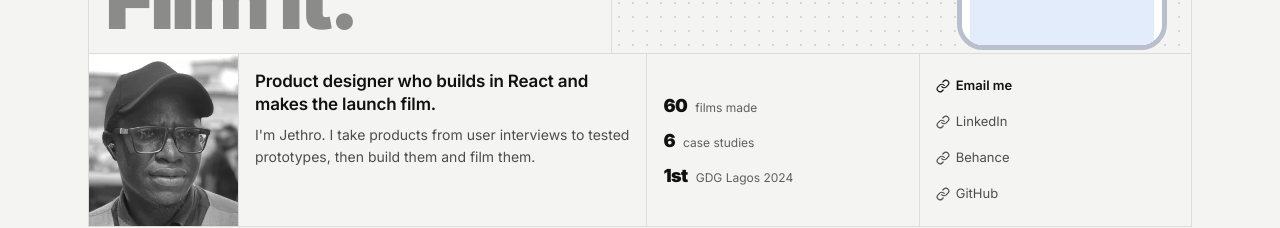
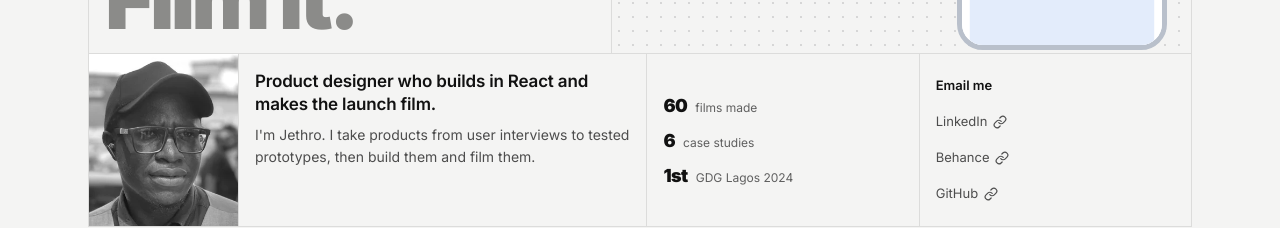
Before and after one commit to JetflowUX/myportfolio, a Next.js app: page / in a window 1280 px wide. Shown: the part 560-788 px from the top of the page. Built offline with nearby package versions, Linux system fonts and the light colour scheme.

Commit message:
Hero links: no icon on Email me; the link icon after LinkedIn, Behance and GitHub
Co-Authored-By: Claude Opus 5.5 <noreply@anthropic.com>

```diff
--- a/components/hero-process.tsx
+++ b/components/hero-process.tsx
@@ -234,9 +234,7 @@ export function HeroProcess({
         </dl>
         <ul className="col-span-2 flex flex-wrap items-center gap-x-5 gap-y-1 border-b border-r border-border p-4 text-[13px] sm:col-span-3 lg:col-span-1 lg:flex-col lg:items-start lg:justify-center">
           <li>
-            {/* a link icon before each, so they read as links (his ask, 2026-11-03) */}
-            <a href="mailto:adebisireuel@gmail.com" className="inline-flex min-h-[32px] items-center gap-1.5 font-semibold hover:underline">
-              <LinkIcon className="h-3.5 w-3.5 shrink-0" aria-hidden />
+            <a href="mailto:adebisireuel@gmail.com" className="inline-flex min-h-[32px] items-center font-semibold hover:underline">
               Email me
             </a>
           </li>
@@ -247,8 +245,9 @@ export function HeroProcess({
           ].map(([k, href]) => (
             <li key={k}>
               <a href={href} target="_blank" rel="noreferrer" className="inline-flex min-h-[32px] items-center gap-1.5 text-text-secondary hover:text-text">
+                {/* the link icon after the name, so it reads as a link (his ask, 2026-11-03) */}
+                {k}
                 <LinkIcon className="h-3.5 w-3.5 shrink-0" aria-hidden />
-                {k}
               </a>
             </li>
           ))}
```
